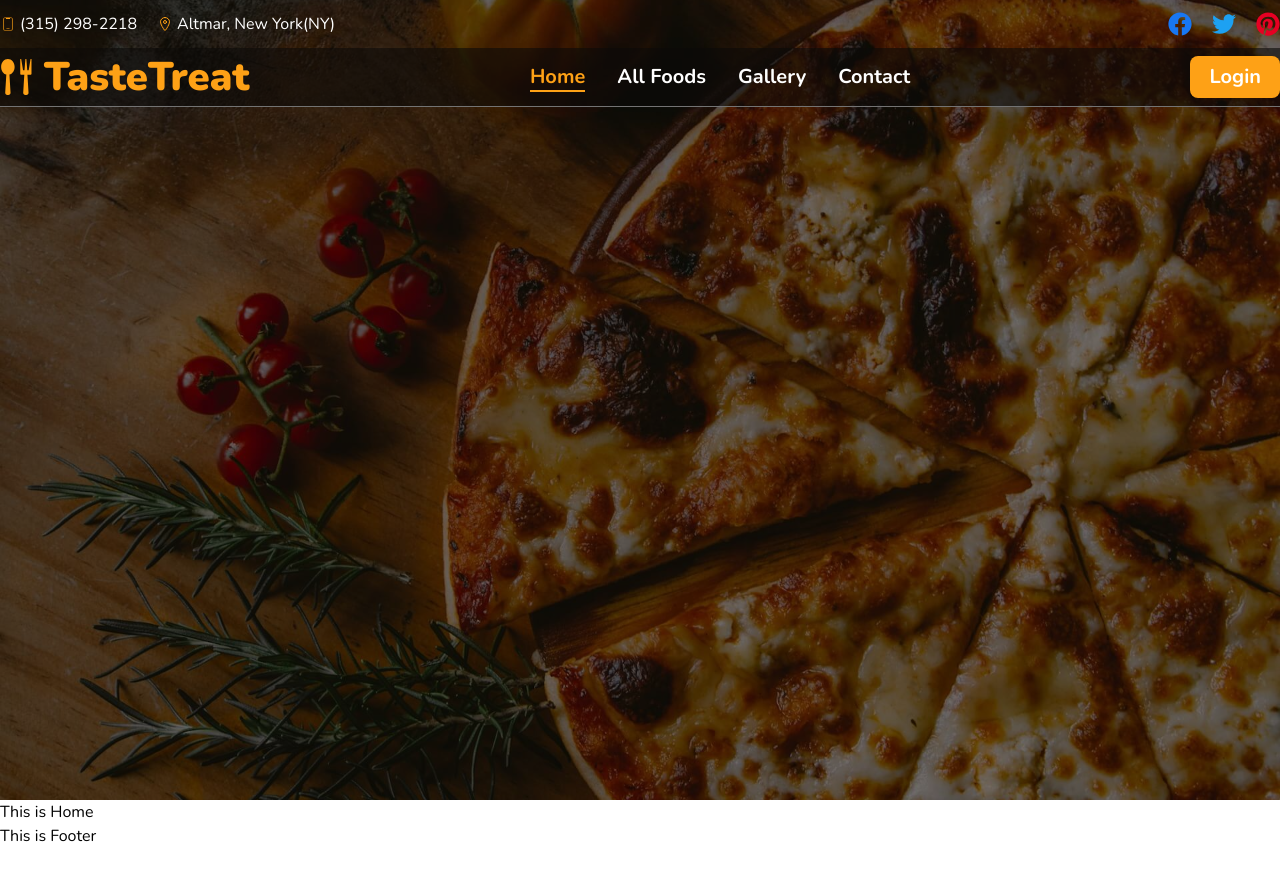
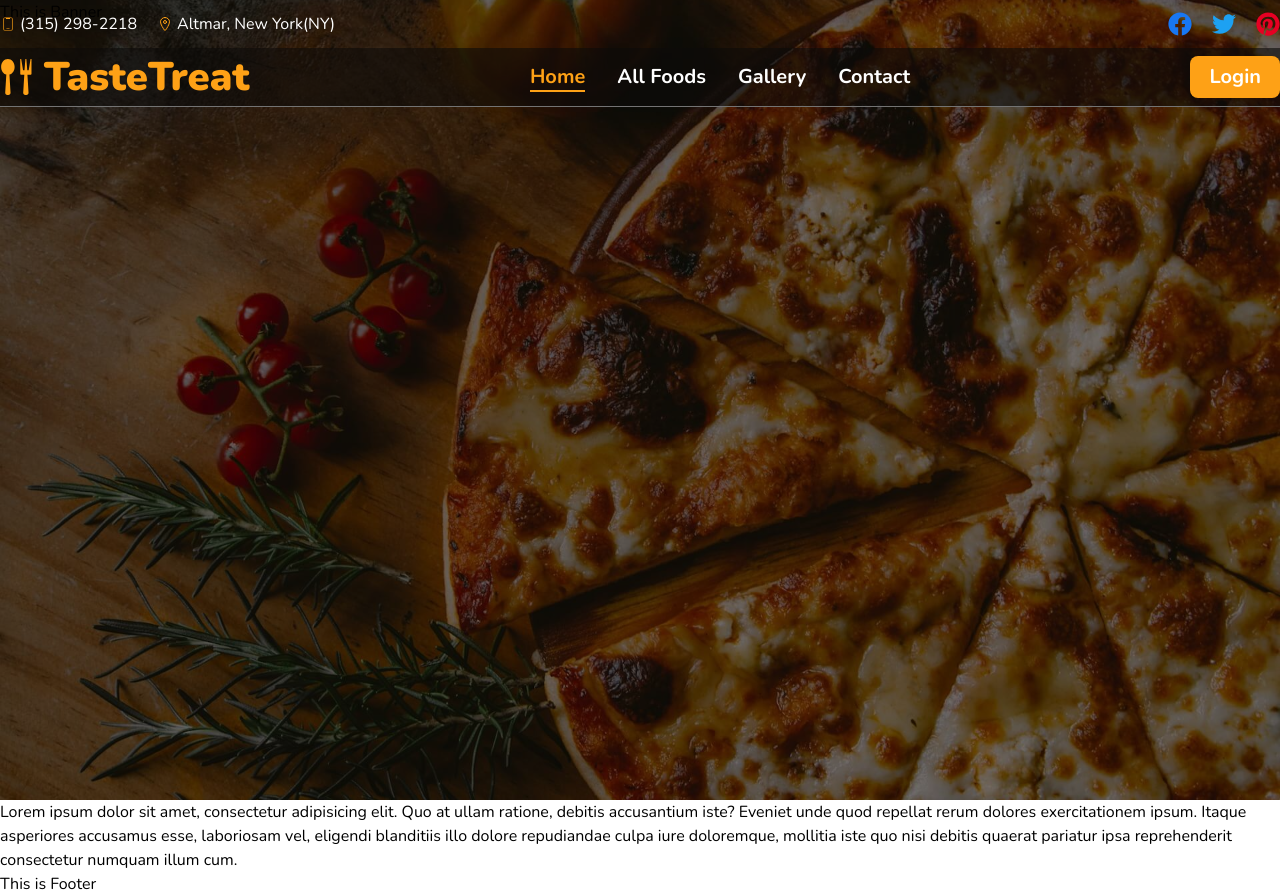
Before and after one commit to rockydey/restaurant-management-client, a React (Vite) app: page / in a window 1280 px wide. Before the commit the page ends 848 px from the top, so only its background shows below. Built offline with nearby package versions, Linux system fonts and the light colour scheme.

Commit message:
navbar updated

```diff
--- a/src/App.jsx
+++ b/src/App.jsx
@@ -7,9 +7,7 @@ function App() {
   return (
     <div className='font-nunito'>
       <Header />
-      <div className='max-w-screen-xl mx-auto'>
-        <Outlet />
-      </div>
+      <Outlet />
       <Footer />
     </div>
   );
--- /dev/null
+++ b/src/components/HomeComponents/Banner/Banner.jsx
@@ -0,0 +1,13 @@
+import bannerBg from "../../../assets/banner/bannerBg.jpg";
+
+const Banner = () => {
+  return (
+    <div
+      style={{ backgroundImage: `url(${bannerBg})` }}
+      className='h-screen bg-cover bg-center bg-no-repeat bg-color10 bg-blend-overlay'>
+      <h1>This is Banner</h1>
+    </div>
+  );
+};
+
+export default Banner;
--- a/src/components/Shared/Header/Header.css
+++ b/src/components/Shared/Header/Header.css
@@ -18,6 +18,7 @@ button > span {
 .toggle {
   color: white;
 }
+
 .toggle:hover {
   background-color: inherit !important;
 }
--- a/src/components/Shared/Header/Header.jsx
+++ b/src/components/Shared/Header/Header.jsx
@@ -8,13 +8,31 @@ import {
 } from "flowbite-react";
 import { ImSpoonKnife } from "react-icons/im";
 import { Link, NavLink, useNavigate } from "react-router-dom";
-import bannerBg from "../../../assets/banner/bannerBg.jpg";
 import { CiMobile3 } from "react-icons/ci";
 import { IoLocationOutline } from "react-icons/io5";
 import { FaFacebook, FaPinterest, FaTwitter } from "react-icons/fa";
+import { useEffect, useState } from "react";
 
 const Header = () => {
   const navigate = useNavigate();
+  const [isSticky, setIsSticky] = useState(false);
+
+  useEffect(() => {
+    const handleScroll = () => {
+      const offset = window.scrollY;
+      if (offset > 0) {
+        setIsSticky(true);
+      } else {
+        setIsSticky(false);
+      }
+    };
+
+    window.addEventListener("scroll", handleScroll);
+
+    return () => {
+      window.removeEventListener("scroll", handleScroll);
+    };
+  }, []);
 
   const navLinkStyles = ({ isActive }) => {
     return {
@@ -62,9 +80,7 @@ const Header = () => {
   );
 
   return (
-    <div
-      style={{ backgroundImage: `url(${bannerBg})` }}
-      className='h-screen bg-cover bg-center bg-no-repeat bg-color10 bg-blend-overlay'>
+    <div className='absolute top-0 w-full'>
       <div className='py-3 px-3 md:px-5 lg:px-0 flex items-center justify-between text-color8 max-w-screen-xl mx-auto'>
         <div className='flex flex-col md:flex-row md:items-center gap-1 md:gap-5'>
           <p className='flex text-base items-center gap-1'>
@@ -87,7 +103,7 @@ const Header = () => {
           </p>
         </div>
       </div>
-      <div className='sticky top-0'>
+      <div className={`${isSticky ? "fixed top-0 w-full" : ""}`}>
         <div className='bg-color10 border-b border-b-color3 py-2 px-3 md:px-5 lg:px-0'>
           <div className='max-w-screen-xl mx-auto'>
             <Navbar fluid rounded>
--- /dev/null
+++ b/src/pages/AllFoods/AllFoods.jsx
@@ -0,0 +1,5 @@
+const AllFoods = () => {
+  return <div></div>;
+};
+
+export default AllFoods;
--- /dev/null
+++ b/src/pages/Contact/Contact.jsx
@@ -0,0 +1,5 @@
+const Contact = () => {
+  return <div></div>;
+};
+
+export default Contact;
--- /dev/null
+++ b/src/pages/Gallery/Gallery.jsx
@@ -0,0 +1,5 @@
+const Gallery = () => {
+  return <div></div>;
+};
+
+export default Gallery;
--- a/src/pages/Home/Home.jsx
+++ b/src/pages/Home/Home.jsx
@@ -1,7 +1,10 @@
+import Banner from "../../components/HomeComponents/Banner/Banner";
+
 const Home = () => {
   return (
     <div>
-      <h1>This is Home</h1>
+      <Banner />
+      <p>Lorem ipsum dolor sit amet, consectetur adipisicing elit. Quo at ullam ratione, debitis accusantium iste? Eveniet unde quod repellat rerum dolores exercitationem ipsum. Itaque asperiores accusamus esse, laboriosam vel, eligendi blanditiis illo dolore repudiandae culpa iure doloremque, mollitia iste quo nisi debitis quaerat pariatur ipsa reprehenderit consectetur numquam illum cum.</p>
     </div>
   );
 };
--- /dev/null
+++ b/src/pages/Login/Login.jsx
@@ -0,0 +1,5 @@
+const Login = () => {
+  return <div></div>;
+};
+
+export default Login;
--- /dev/null
+++ b/src/pages/Register/Register.jsx
@@ -0,0 +1,5 @@
+const Register = () => {
+  return <div></div>;
+};
+
+export default Register;
```
Also changed, not shown: src/Routes/Router/Router.jsx (+25 -0 lines).
